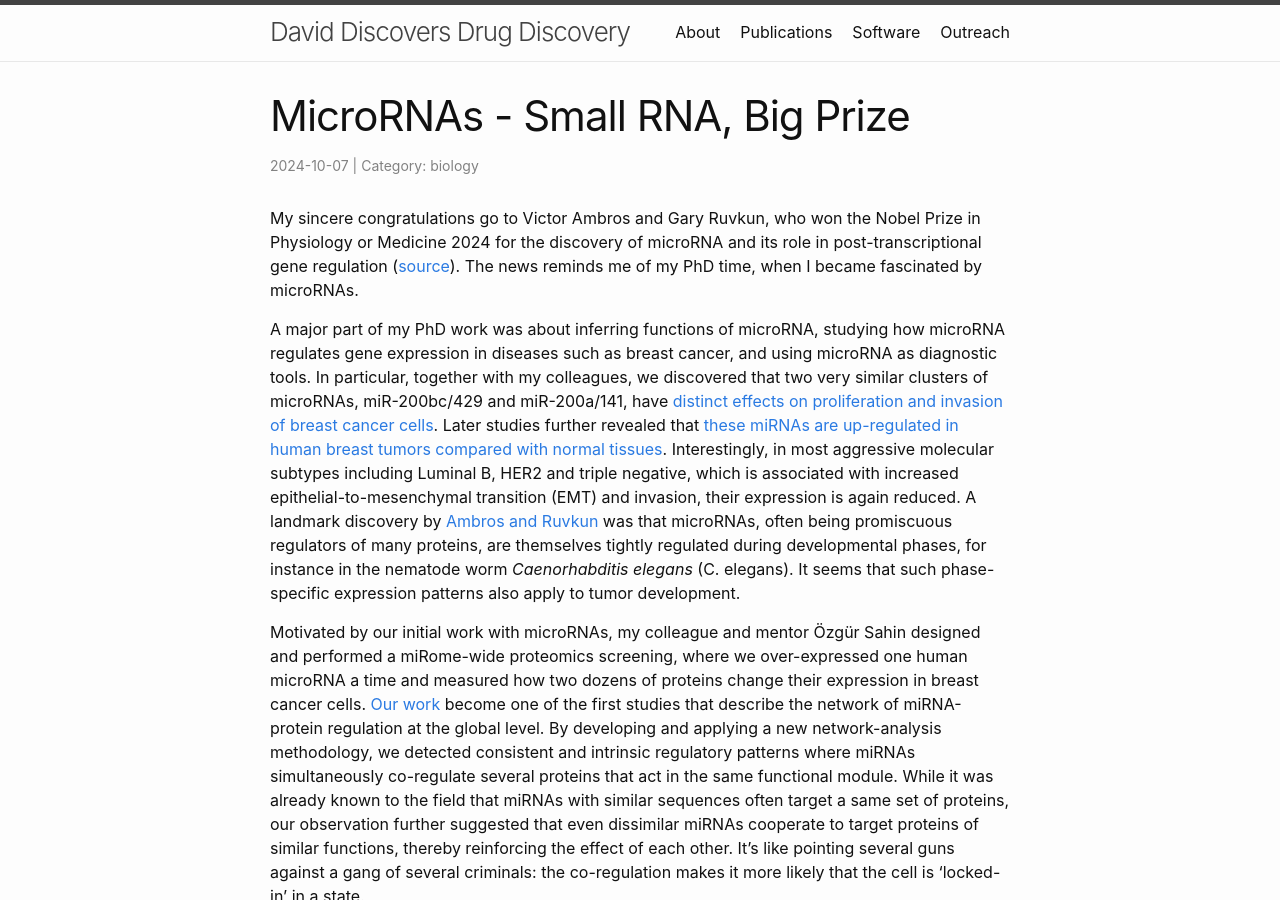
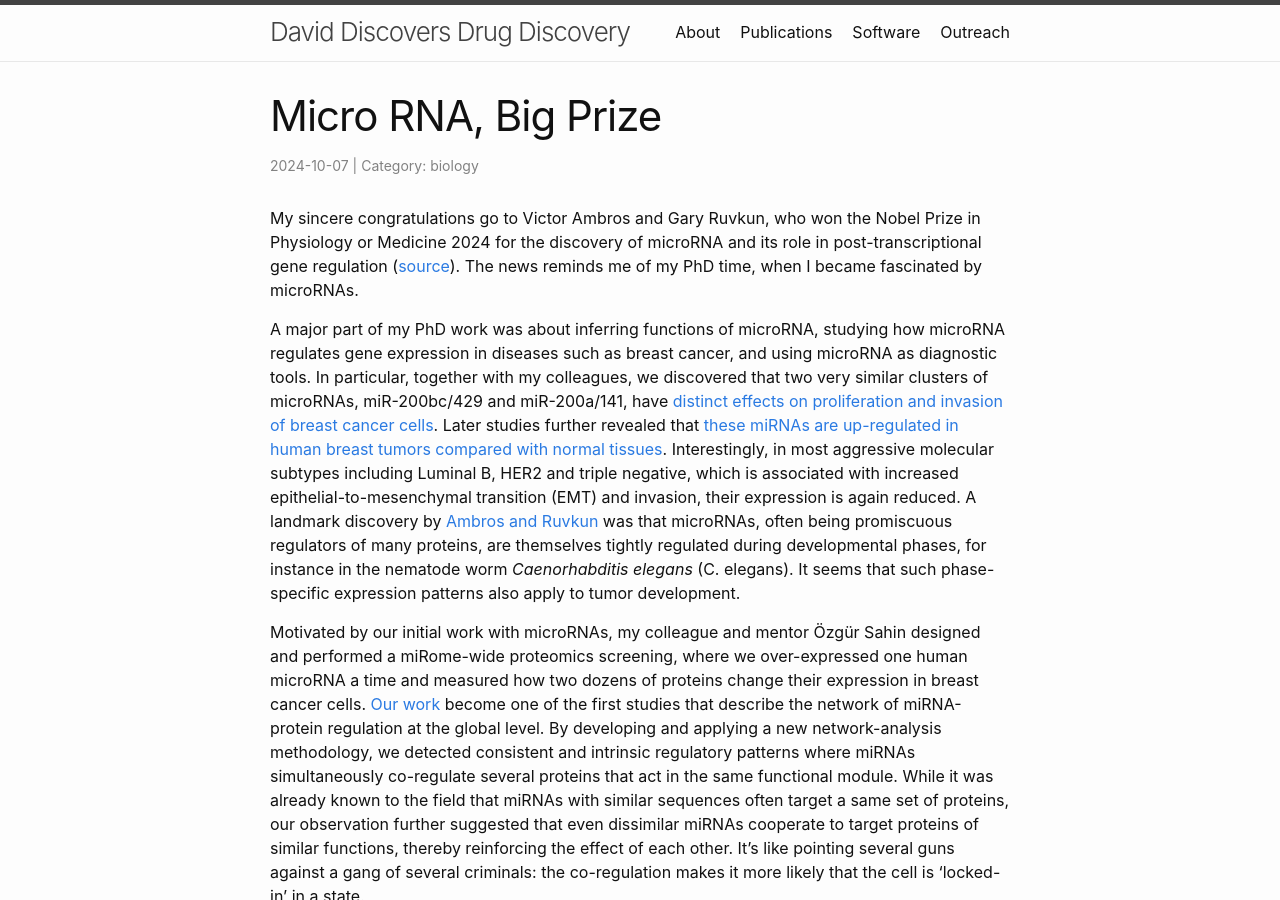
Before and after one commit to Accio/accio.github.io, a Jekyll site: the page built from _posts/2024-10-07-Nobel-prize-physiology-medicine-2024.md, in a window 1280 px wide and 900 px high. Built offline with Jekyll 4.4.1, drawn with Linux system fonts in a browser that asks for light colours; comment, search, counter and statistics services are not loaded.

Commit message:
title changed

```diff
--- a/_posts/2024-10-07-Nobel-prize-physiology-medicine-2024.md
+++ b/_posts/2024-10-07-Nobel-prize-physiology-medicine-2024.md
@@ -1,6 +1,6 @@
 ---
 layout: post
-title: MicroRNAs - Small RNA, Big Prize
+title: Micro RNA, Big Prize
 category: biology
 tags: microRNA Nobel
 ---
```
